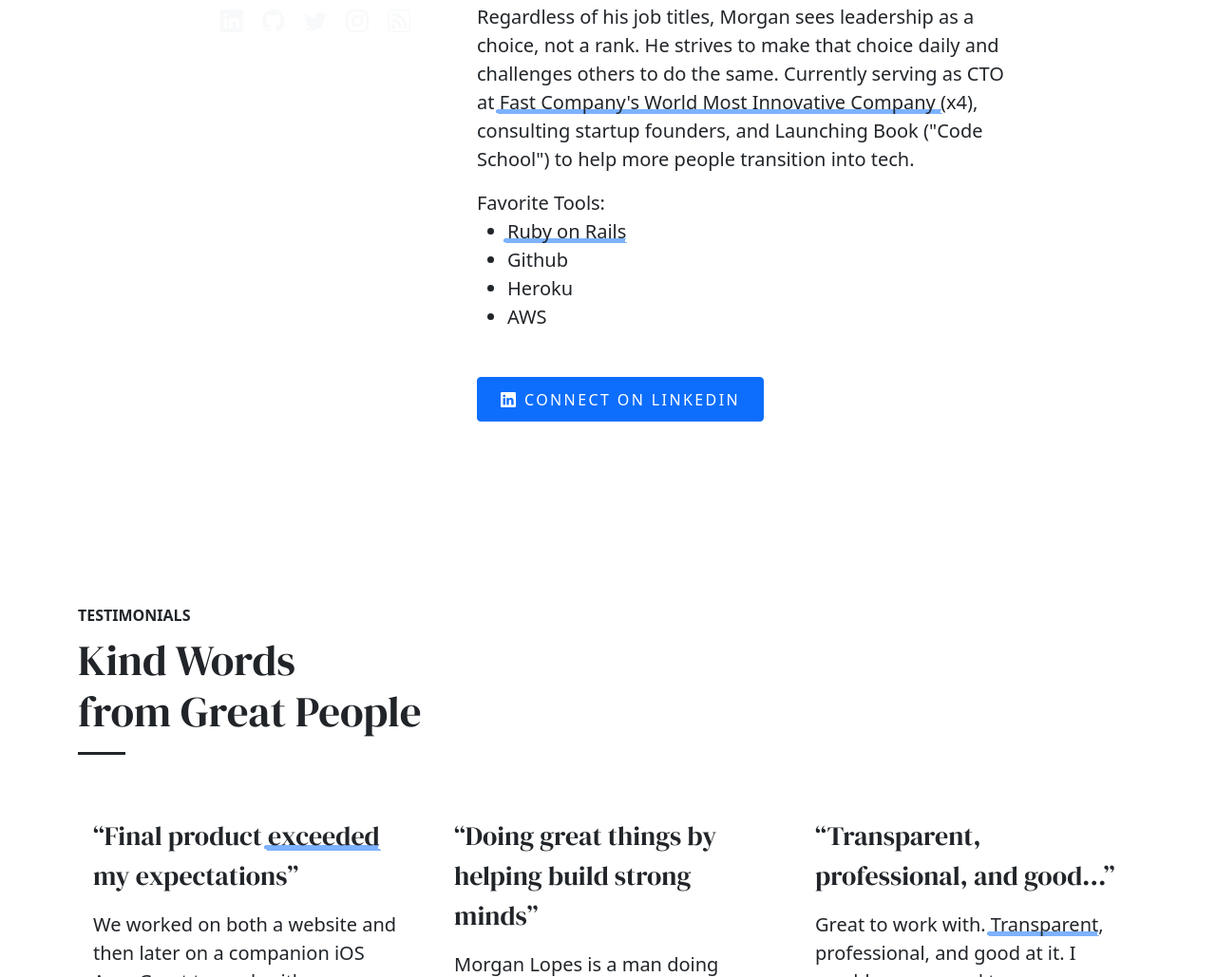
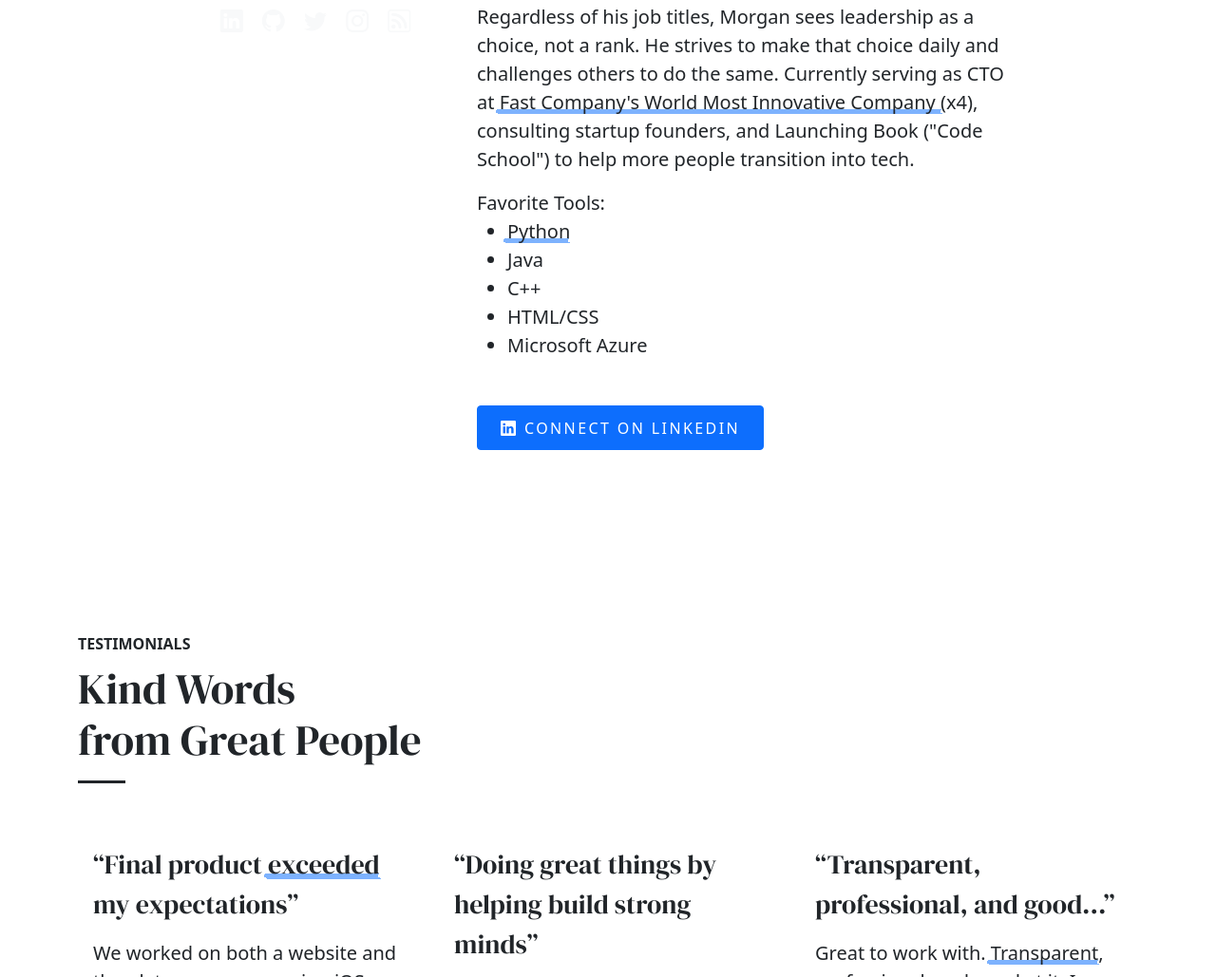
Before and after one commit to AetherSparks/AetherSparks.github.io, a plain HTML site: page index.html in a window 1280 px wide. Shown: the part 3577-4606 px from the top of the page at 95% size. Drawn offline with nearby package versions, Linux system fonts and the light colour scheme.

Commit message:
Update index.html

```diff
--- a/index.html
+++ b/index.html
@@ -266,10 +266,11 @@
           <p class='lead mb-0'>Favorite Tools:</p>
 
           <ul class='lead'>
-            <li><span class='marker-highlight'>Ruby on Rails</span></li>
-            <li>Github</li>
-            <li>Heroku</li>
-            <li>AWS</li>
+            <li><span class='marker-highlight'>Python</span></li>
+            <li>Java</li>
+            <li>C++</li>
+            <li>HTML/CSS</li>
+            <li>Microsoft Azure</li>
           </ul>
 
           <div class='mt-5'>
```
